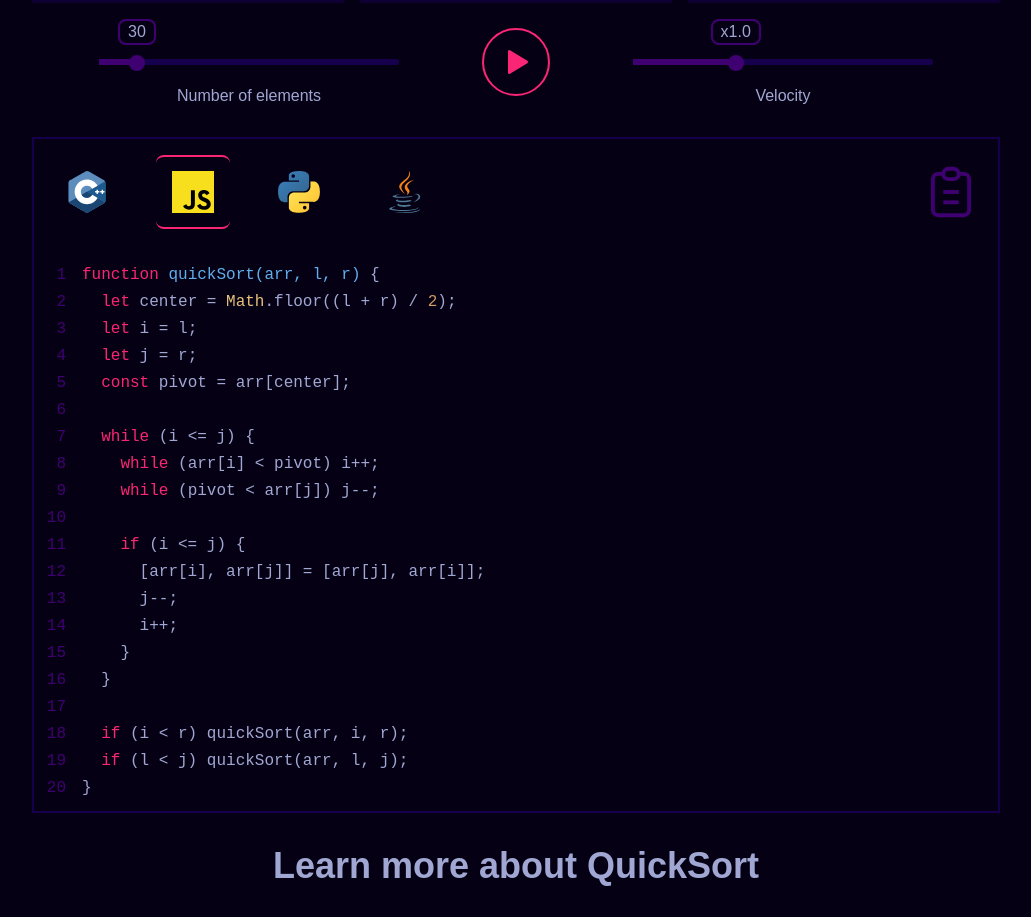
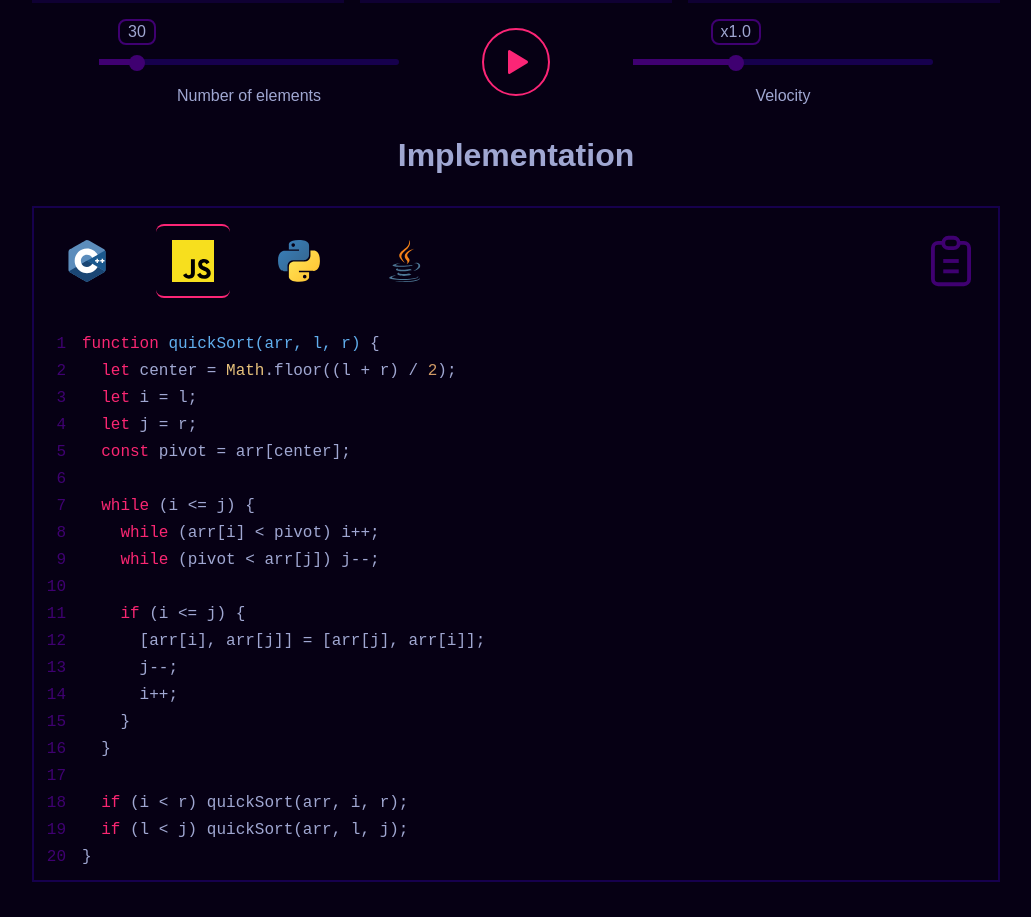
Before and after one commit to Eckry/Sorted-Symphony, a React (Vite) app: page / in a window 1280 px wide. Shown: the part 900-1817 px from the top of the page, without its empty margins (124-1155 px from the left). Built offline with nearby package versions, Linux system fonts and the light colour scheme; a web font is replaced by a local one.

Commit message:
add new title between blocks and code

```diff
--- a/src/components/Code.tsx
+++ b/src/components/Code.tsx
@@ -55,13 +55,17 @@ export const Code = () => {
   };
 
   return (
+    <>
+      <h1 className="implementation-title">Implementation</h1>
       <section className="code-container">
         <header className="code-header">
           <ul className="codes-container">
             {Object.entries(languages).map(([key, val], idx) => {
               return (
                 <li
-                className={val === languageSelected ? "code-selected" : "code"}
+                  className={
+                    val === languageSelected ? "code-selected" : "code"
+                  }
                   key={idx}
                   onClick={() => changeLanguage(val)}
                 >
@@ -88,5 +92,6 @@ export const Code = () => {
           {code[languageSelected]}
         </SyntaxHighlighter>
       </section>
+    </>
   );
 };
--- a/src/components/styles/Code.css
+++ b/src/components/styles/Code.css
@@ -1,3 +1,10 @@
+.implementation-title {
+  font-size: 2rem;
+  color: var(--tertiary-brighty-color);
+  text-align: center;
+  margin-top: 32px;
+}
+
 .code-header {
   display: flex;
   justify-content: space-between;
```
Lines whose indentation alone changed are shown as unchanged.
